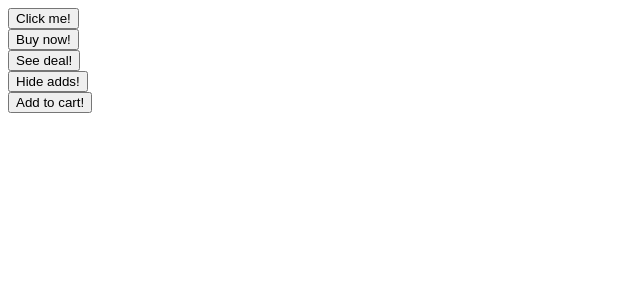
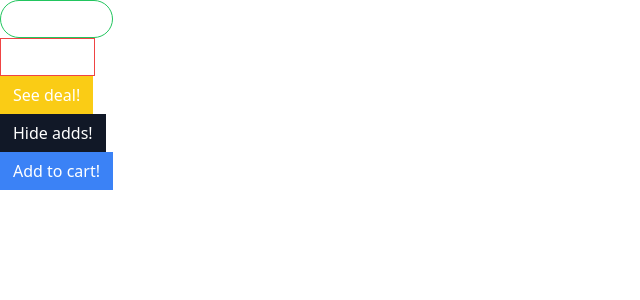
Before and after one commit to DianaPalafox/Components, a React (Create React App) app in the folder comps/: page / in a window 1280 px wide. Shown: the top 300 px of the page, without its empty margins (0-640 px from the left). Built offline with nearby package versions, Linux system fonts and the light colour scheme.

Commit message:
Finish the reusable button

```diff
--- a/comps/package.json
+++ b/comps/package.json
@@ -6,8 +6,10 @@
     "@testing-library/jest-dom": "^5.16.5",
     "@testing-library/react": "^13.4.0",
     "@testing-library/user-event": "^13.5.0",
+    "classnames": "^2.3.2",
     "react": "^18.2.0",
     "react-dom": "^18.2.0",
+    "react-icons": "^4.7.1",
     "react-scripts": "5.0.1",
     "web-vitals": "^2.1.4"
   },
@@ -34,5 +36,8 @@
       "last 1 firefox version",
       "last 1 safari version"
     ]
+  },
+  "devDependencies": {
+    "tailwindcss": "^3.2.4"
   }
 }
--- a/comps/src/App.js
+++ b/comps/src/App.js
@@ -1,10 +1,11 @@
+import { GoBell } from 'react-icons/go'
 import Button from "./Button";
 
 function App() {
     return(
         <div>
             <div>
-                <Button success rounded outline>Click me!</Button>
+                <Button success rounded outline><GoBell className='mr-1'/>Click me!</Button>
             </div>
             <div>
                 <Button danger outline>Buy now!</Button>
@@ -16,7 +17,7 @@
                 <Button secondary>Hide adds!</Button>
             </div>
             <div>
-                <Button success>Add to cart!</Button>
+                <Button primary>Add to cart!</Button>
             </div>
         </div>
     )
--- a/comps/src/Button.js
+++ b/comps/src/Button.js
@@ -1,4 +1,4 @@
-import PropTypes from 'prop-types'
+import className from 'classnames'
 
 
 function Button({
@@ -9,10 +9,29 @@
     warning,
     danger,
     outline,
-    rounded
+    rounded,
+    ...rest
 }) {
+
+    const classes = className(rest.className, 'flex items-center px-3 py-1.5 border', {
+        'border-blue-500 bg-blue-500 text-white': primary,
+        'border-gray-900 bg-gray-900 text-white': secondary,
+        'border-green-500 bg-green-500 text-white': success,
+        'border-yellow-400 bg-yellow-400 text-white': warning,
+        'border-red-500 bg-red-500 text-white': danger,
+        'rounded-full': rounded,
+        'bg-white': outline,
+        'text-blue-500': outline && primary,
+        'text-gray-500': outline && secondary,
+        'text-green-500': outline && success,
+        'text-yellow-500': outline && warning,
+        'text-red-500': outline && danger
+    })
+
+
+
     return(
-        <button>{ children }</button>
+        <button {...rest} className={classes}>{ children }</button>
     )
 }
 
--- /dev/null
+++ b/comps/src/index.css
@@ -0,0 +1,3 @@
+@tailwind base;
+@tailwind components;
+@tailwind utilities;
--- a/comps/src/index.js
+++ b/comps/src/index.js
@@ -1,3 +1,4 @@
+import './index.css'
 import React from 'react'
 import ReactDOM from 'react-dom/client'
 import App from './App'
--- /dev/null
+++ b/comps/tailwind.config.js
@@ -0,0 +1,10 @@
+/** @type {import('tailwindcss').Config} */
+module.exports = {
+  content: [
+    "./src/**/*.{js,jsx,ts,tsx}",
+  ],
+  theme: {
+    extend: {},
+  },
+  plugins: [],
+}
```
Also changed, not shown: 1 other file (tests, documents, lock files or other folders).
